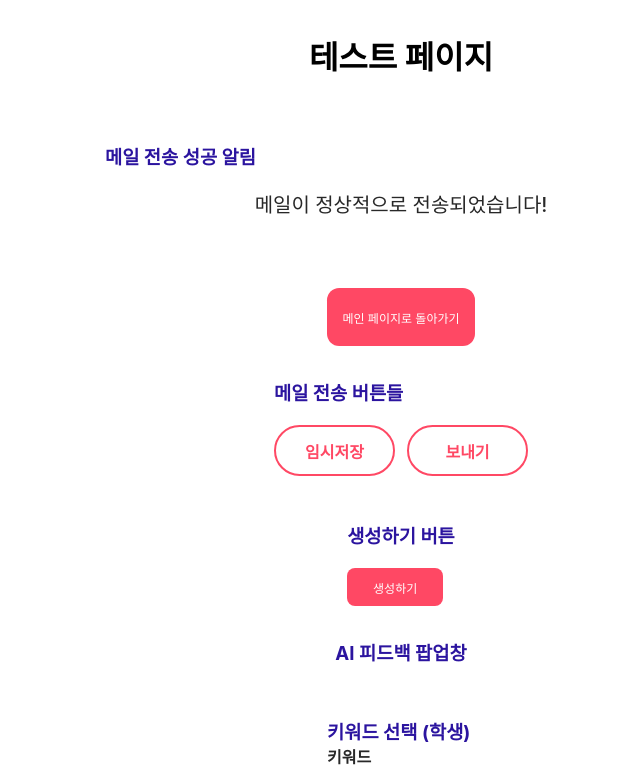
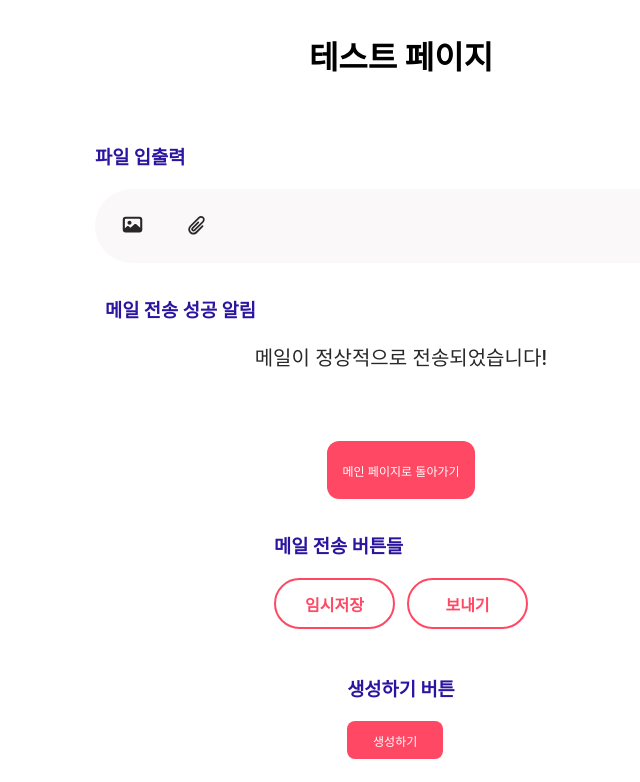
Before and after one commit to Team-G25/frontend, a React (Vite) app: page /test in a window 1280 px wide. Shown: the top 782 px of the page, without its empty margins (282-922 px from the left). Built offline with nearby package versions, Linux system fonts and the light colour scheme; a web font is replaced by a local one.

Commit message:
파일입출력 제작

```diff
--- /dev/null
+++ b/src/components/common/fileInput/FileInput.jsx
@@ -0,0 +1,19 @@
+import { StyledButton, ButtonContainer, StyledFrame, File, Photo } from "./index.style";
+
+const FileInput = ({onclick}) => {
+    return (
+        <StyledFrame>
+            <ButtonContainer>
+                <StyledButton onclick={onclick}>
+                    <Photo />
+                </StyledButton>
+                <StyledButton onclick={onclick}>
+                    <File />
+                </StyledButton>
+            </ButtonContainer>
+        </StyledFrame>
+
+    );
+};
+
+export default FileInput
--- /dev/null
+++ b/src/components/common/fileInput/index.style.js
@@ -0,0 +1,38 @@
+import styled from "styled-components";
+import theme from "@/styles/theme";
+import FileIcon from '../../../assets/svgs/ic_file.svg?react'
+import PhotoIcon from '../../../assets/svgs/ic_photo.svg?react'
+
+
+export const StyledFrame = styled.div`
+    display: flex;
+    flex-direction: column;
+    height: 74px;
+    width: 612px;
+    padding: 17px;
+    border-radius: 60px;
+    background-color: ${theme.colors.white1}
+`;
+
+export const ButtonContainer = styled.div`
+    display: inline-flex;
+    align-items: center;
+    gap: 24px;
+    position: relative;
+`;
+
+export const StyledButton = styled.button`
+    height: 40px;
+    width: 40px;
+    position: relative;
+`;
+
+export const Photo = styled(PhotoIcon)`
+    width: 35px;
+    height: 30px;
+`;
+
+export const File = styled(FileIcon)`
+    width: 35px;
+    height: 30px;
+`;
--- a/src/test/index.jsx
+++ b/src/test/index.jsx
@@ -12,6 +12,7 @@ import Modal from '@components/common/aiPopUp/AIPopUP';
 import CreateBtn from '@/components/common/createBtn/CreateBtn';
 import SubmitBtn from '@/components/common/submitBtn/SubmitBtn';
 import SubmitAlert from '@/components/common/submitAlert/SubmitAlert';
+import FileInput from '@/components/common/fileInput/FileInput';
 
 const Index = () => {
   const [isModalOpen, setIsModalOpen] = useState(false);
@@ -24,6 +25,12 @@ const Index = () => {
 
   return (
     <>
+      <ComponentSection>
+        <SubTitle>파일 입출력 </SubTitle>
+        <Spacing />
+        <FileInput />
+      </ComponentSection>
+
       <ComponentSection>
         <SubTitle>메일 전송 성공 알림 </SubTitle>
         <Spacing />
```
Also changed, not shown: src/assets/svgs/ic_file.svg (added), src/assets/svgs/ic_photo.svg (added).
